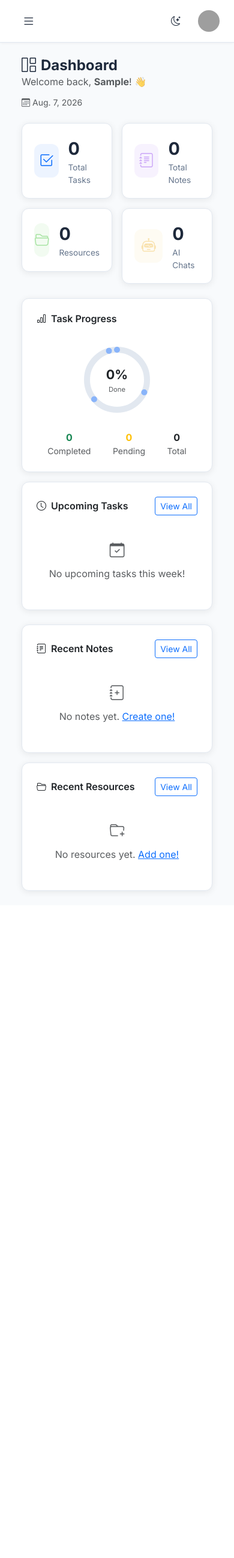
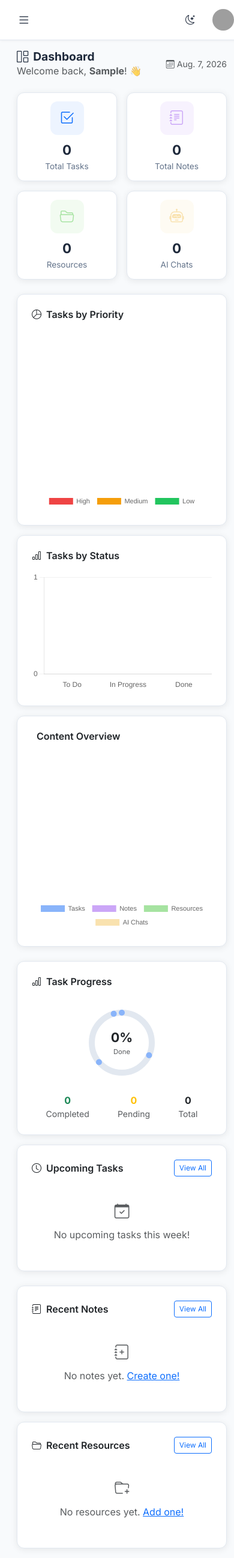
Before and after one commit to Mohamed3taa/Mind_Nest, a Django app: page /dashboard/ in a window 390 px wide. Shown: the whole page at 60% size. Before the commit the page ends 1490 px from the top, so only its background shows below. Run offline with Django 5.2, Linux system fonts and the light colour scheme; the visitor is signed in with stand-in values (Sample User, id 1); data that the repository does not hold is empty; grey boxes are pictures that could not be loaded.

Commit message:
Add Pagination, Charts (Chart.js), Responsive design & mobile sidebar

```diff
--- a/dashboard/views.py
+++ b/dashboard/views.py
@@ -5,6 +5,7 @@ from planner.models import Task
 from notes.models import Note
 from resources.models import Resource
 from ai_assistant.models import AIConversation
+import json
 
 
 @login_required
@@ -36,6 +37,35 @@ def index(request):
     # --- Task completion percentage ---
     completion_pct = round((completed_tasks / total_tasks * 100) if total_tasks > 0 else 0)
 
+    # --- Chart data: Tasks by priority ---
+    priority_data = {
+        'labels': ['High', 'Medium', 'Low'],
+        'data': [
+            Task.objects.filter(user=user, priority='high').count(),
+            Task.objects.filter(user=user, priority='medium').count(),
+            Task.objects.filter(user=user, priority='low').count(),
+        ],
+        'colors': ['#ef4444', '#f59e0b', '#22c55e']
+    }
+
+    # --- Chart data: Tasks by status ---
+    status_data = {
+        'labels': ['To Do', 'In Progress', 'Done'],
+        'data': [
+            Task.objects.filter(user=user, status='todo').count(),
+            Task.objects.filter(user=user, status='in_progress').count(),
+            Task.objects.filter(user=user, status='done').count(),
+        ],
+        'colors': ['#94a3b8', '#f59e0b', '#22c55e']
+    }
+
+    # --- Chart data: Content overview ---
+    overview_data = {
+        'labels': ['Tasks', 'Notes', 'Resources', 'AI Chats'],
+        'data': [total_tasks, total_notes, total_resources, total_ai_chats],
+        'colors': ['#89b4fa', '#cba6f7', '#a6e3a1', '#f9e2af']
+    }
+
     context = {
         'total_tasks':     total_tasks,
         'completed_tasks': completed_tasks,
@@ -49,5 +79,8 @@ def index(request):
         'upcoming_tasks':  upcoming_tasks,
         'completion_pct':  completion_pct,
         'today':           today,
+        'priority_data':   json.dumps(priority_data),
+        'status_data':     json.dumps(status_data),
+        'overview_data':   json.dumps(overview_data),
     }
     return render(request, 'dashboard/index.html', context)
--- a/notes/views.py
+++ b/notes/views.py
@@ -1,6 +1,7 @@
 from django.shortcuts import render, redirect, get_object_or_404
 from django.contrib.auth.decorators import login_required
 from django.contrib import messages
+from django.core.paginator import Paginator
 from .models import Note, Category, Tag
 from .forms import NoteForm, CategoryForm
 
@@ -32,6 +33,11 @@ def note_list(request):
         notes = notes.distinct()
     if tag_name:
         notes = notes.filter(tags__name=tag_name)
+
+    # Pagination
+    paginator = Paginator(notes, 9)
+    page      = request.GET.get('page', 1)
+    notes     = paginator.get_page(page)
 
     categories = Category.objects.filter(user=request.user)
     tags       = Tag.objects.filter(user=request.user)
--- a/planner/views.py
+++ b/planner/views.py
@@ -2,6 +2,7 @@ from django.shortcuts import render, redirect, get_object_or_404
 from django.contrib.auth.decorators import login_required
 from django.contrib import messages
 from django.http import JsonResponse
+from django.core.paginator import Paginator
 from .models import Task
 from .forms import TaskForm
 
@@ -21,6 +22,11 @@ def task_list(request):
         tasks = tasks.filter(status=status)
     if search:
         tasks = tasks.filter(title__icontains=search)
+
+    # Pagination
+    paginator = Paginator(tasks, 8)
+    page      = request.GET.get('page', 1)
+    tasks     = paginator.get_page(page)
 
     # Counts for tabs
     all_count       = Task.objects.filter(user=request.user).count()
--- a/resources/views.py
+++ b/resources/views.py
@@ -2,6 +2,7 @@ from django.shortcuts import render, redirect, get_object_or_404
 from django.contrib.auth.decorators import login_required
 from django.contrib import messages
 from django.http import JsonResponse
+from django.core.paginator import Paginator
 from .models import Resource, ResourceType
 from .forms import ResourceForm
 
@@ -23,6 +24,11 @@ def resource_list(request):
         resources = resources.distinct()
     if favorite:
         resources = resources.filter(is_favorite=True)
+
+    # Pagination
+    paginator = Paginator(resources, 9)
+    page      = request.GET.get('page', 1)
+    resources = paginator.get_page(page)
 
     resource_types = ResourceType.objects.all()
     form           = ResourceForm()
--- a/static/css/main.css
+++ b/static/css/main.css
@@ -358,3 +358,62 @@ body {
 .conv-item:hover  { background: rgba(137,180,250,0.1); color: var(--text); }
 .conv-active      { background: rgba(137,180,250,0.2) !important; color: var(--primary) !important; font-weight: 600; }
 .conv-title       { white-space: nowrap; overflow: hidden; text-overflow: ellipsis; }
+
+/* ---- Pagination ---- */
+.pagination .page-link {
+    border-radius: 8px !important;
+    margin: 0 2px;
+    border: 1px solid var(--border);
+    color: var(--text);
+    background: var(--surface);
+}
+.pagination .page-item.active .page-link {
+    background: var(--primary);
+    border-color: var(--primary);
+    color: #1e1e2e;
+}
+.pagination .page-link:hover {
+    background: rgba(137,180,250,0.15);
+    color: var(--primary);
+}
+
+/* ---- Responsive ---- */
+@media (max-width: 768px) {
+    .sidebar {
+        transform: translateX(calc(-1 * var(--sidebar-width)));
+        z-index: 1050;
+    }
+    .sidebar.open { transform: translateX(0); box-shadow: 4px 0 20px rgba(0,0,0,0.3); }
+    #page-content { margin-left: 0 !important; }
+
+    .main-content { padding: 16px; }
+
+    .stat-card { padding: 14px; }
+    .stat-value { font-size: 1.4rem; }
+
+    .page-title { font-size: 1.2rem; }
+
+    .auth-card { padding: 24px 20px; }
+
+    .top-navbar { padding: 10px 16px; }
+
+    /* Hide text in sidebar on small screens */
+    .sidebar-brand span,
+    .sidebar-link span { }
+}
+
+@media (max-width: 576px) {
+    .stat-card { flex-direction: column; text-align: center; gap: 8px; }
+    .d-flex.gap-2.flex-wrap { gap: 6px !important; }
+    .btn-sm { font-size: 0.75rem; padding: 4px 8px; }
+}
+
+/* Overlay for mobile sidebar */
+#sidebarOverlay {
+    display: none;
+    position: fixed;
+    inset: 0;
+    background: rgba(0,0,0,0.5);
+    z-index: 1040;
+}
+#sidebarOverlay.show { display: block; }
--- a/static/js/main.js
+++ b/static/js/main.js
@@ -5,10 +5,10 @@
 document.addEventListener('DOMContentLoaded', function () {
 
     // ---- Dark Mode ----
-    const html         = document.documentElement;
-    const darkBtn      = document.getElementById('darkModeToggle');
-    const darkIcon     = document.getElementById('darkModeIcon');
-    const savedTheme   = localStorage.getItem('theme') || 'light';
+    const html       = document.documentElement;
+    const darkBtn    = document.getElementById('darkModeToggle');
+    const darkIcon   = document.getElementById('darkModeIcon');
+    const savedTheme = localStorage.getItem('theme') || 'light';
 
     html.setAttribute('data-bs-theme', savedTheme);
     updateDarkIcon(savedTheme);
@@ -32,19 +32,37 @@ document.addEventListener('DOMContentLoaded', function () {
     const sidebarToggle = document.getElementById('sidebarToggle');
     const sidebar       = document.getElementById('sidebar');
 
+    // Add overlay element
+    let overlay = document.getElementById('sidebarOverlay');
+    if (!overlay && sidebar) {
+        overlay = document.createElement('div');
+        overlay.id = 'sidebarOverlay';
+        document.body.appendChild(overlay);
+    }
+
     if (sidebarToggle && sidebar) {
         sidebarToggle.addEventListener('click', function () {
             if (window.innerWidth <= 768) {
                 sidebar.classList.toggle('open');
+                overlay.classList.toggle('show');
             } else {
                 sidebar.classList.toggle('collapsed');
+                document.getElementById('page-content').style.marginLeft =
+                    sidebar.classList.contains('collapsed') ? '0' : '';
             }
         });
     }
 
+    // Close sidebar on overlay click (mobile)
+    if (overlay) {
+        overlay.addEventListener('click', function () {
+            sidebar.classList.remove('open');
+            overlay.classList.remove('show');
+        });
+    }
+
     // ---- Auto-dismiss alerts after 4s ----
-    const alerts = document.querySelectorAll('.alert');
-    alerts.forEach(function (alert) {
+    document.querySelectorAll('.alert').forEach(function (alert) {
         setTimeout(function () {
             const bsAlert = bootstrap.Alert.getOrCreateInstance(alert);
             bsAlert.close();
@@ -54,7 +72,8 @@ document.addEventListener('DOMContentLoaded', function () {
     // ---- Active sidebar link ----
     const currentPath = window.location.pathname;
     document.querySelectorAll('.sidebar-link').forEach(function (link) {
-        if (link.getAttribute('href') === currentPath) {
+        const href = link.getAttribute('href');
+        if (href && currentPath.startsWith(href) && href !== '/') {
             link.classList.add('active');
         }
     });
--- a/templates/dashboard/index.html
+++ b/templates/dashboard/index.html
@@ -60,6 +60,31 @@
                     <div class="stat-value">{{ total_ai_chats }}</div>
                     <div class="stat-label">AI Chats</div>
                 </div>
+            </div>
+        </div>
+    </div>
+
+    <!-- Charts Row -->
+    <div class="row g-3 mb-4">
+        <!-- Tasks by Priority -->
+        <div class="col-md-4">
+            <div class="card p-4">
+                <h6 class="fw-semibold mb-3"><i class="bi bi-pie-chart me-2"></i>Tasks by Priority</h6>
+                <canvas id="priorityChart" height="200"></canvas>
+            </div>
+        </div>
+        <!-- Tasks by Status -->
+        <div class="col-md-4">
+            <div class="card p-4">
+                <h6 class="fw-semibold mb-3"><i class="bi bi-bar-chart me-2"></i>Tasks by Status</h6>
+                <canvas id="statusChart" height="200"></canvas>
+            </div>
+        </div>
+        <!-- Content Overview -->
+        <div class="col-md-4">
+            <div class="card p-4">
+                <h6 class="fw-semibold mb-3"><i class="bi bi-donut-chart me-2"></i>Content Overview</h6>
+                <canvas id="overviewChart" height="200"></canvas>
             </div>
         </div>
     </div>
@@ -215,3 +240,57 @@
 
 </div>
 {% endblock %}
+
+{% block extra_js %}
+<script src="https://cdn.jsdelivr.net/npm/chart.js@4.4.3/dist/chart.umd.min.js"></script>
+<script>
+const priorityData = {{ priority_data|safe }};
+const statusData   = {{ status_data|safe }};
+const overviewData = {{ overview_data|safe }};
+
+const chartDefaults = {
+    plugins: { legend: { position: 'bottom', labels: { padding: 12, font: { size: 11 } } } },
+    responsive: true,
+    maintainAspectRatio: true,
+};
+
+new Chart(document.getElementById('priorityChart'), {
+    type: 'doughnut',
+    data: {
+        labels: priorityData.labels,
+        datasets: [{ data: priorityData.data, backgroundColor: priorityData.colors, borderWidth: 0 }]
+    },
+    options: { ...chartDefaults, cutout: '65%' }
+});
+
+new Chart(document.getElementById('statusChart'), {
+    type: 'bar',
+    data: {
+        labels: statusData.labels,
+        datasets: [{
+            data: statusData.data,
+            backgroundColor: statusData.colors,
+            borderRadius: 8,
+            borderWidth: 0
+        }]
+    },
+    options: {
+        ...chartDefaults,
+        plugins: { legend: { display: false } },
+        scales: {
+            y: { beginAtZero: true, ticks: { stepSize: 1 }, grid: { color: 'rgba(128,128,128,0.1)' } },
+            x: { grid: { display: false } }
+        }
+    }
+});
+
+new Chart(document.getElementById('overviewChart'), {
+    type: 'doughnut',
+    data: {
+        labels: overviewData.labels,
+        datasets: [{ data: overviewData.data, backgroundColor: overviewData.colors, borderWidth: 0 }]
+    },
+    options: { ...chartDefaults, cutout: '65%' }
+});
+</script>
+{% endblock %}
--- a/templates/notes/note_list.html
+++ b/templates/notes/note_list.html
@@ -233,6 +233,8 @@
     </div>
 </div>
 
+{% include 'includes/pagination.html' with page_obj=notes %}
+
 <!-- Add Note Modal -->
 <div class="modal fade" id="addNoteModal" tabindex="-1">
     <div class="modal-dialog modal-lg">
--- a/templates/planner/task_list.html
+++ b/templates/planner/task_list.html
@@ -208,6 +208,8 @@
     </div>
     {% endif %}
 
+    {% include 'includes/pagination.html' with page_obj=tasks %}
+
 </div>
 
 <!-- Add Task Modal -->
--- a/templates/resources/resource_list.html
+++ b/templates/resources/resource_list.html
@@ -239,6 +239,8 @@
     </div>
     {% endif %}
 
+    {% include 'includes/pagination.html' with page_obj=resources %}
+
 </div>
 
 <!-- Add Resource Modal -->
```
Also changed, not shown: templates/includes/pagination.html (added, +37 -0 lines).
